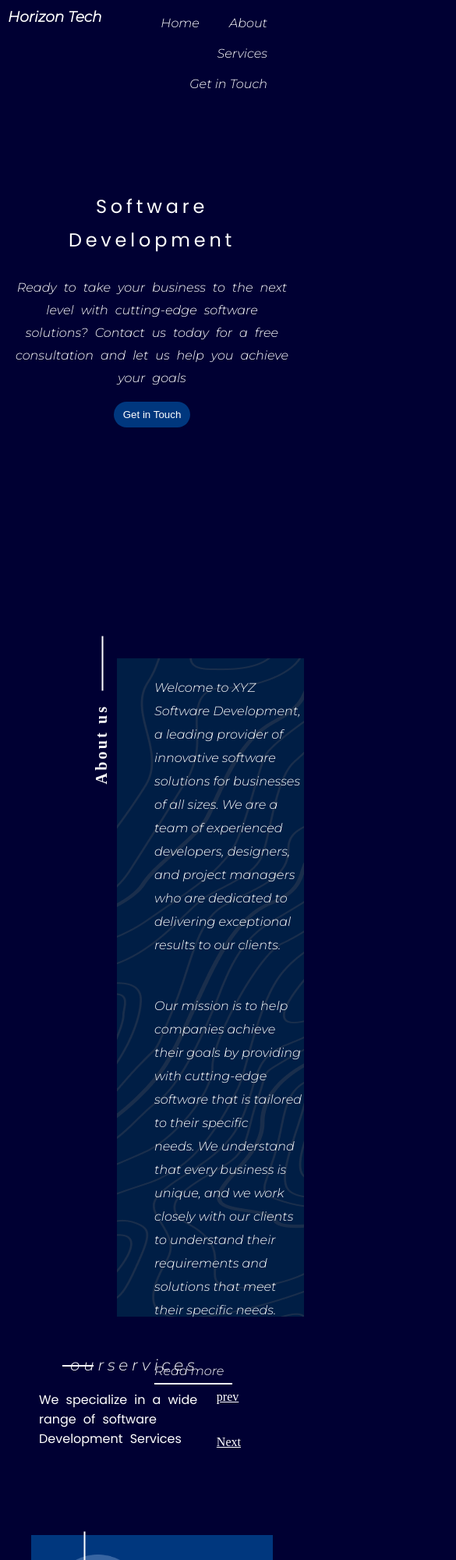
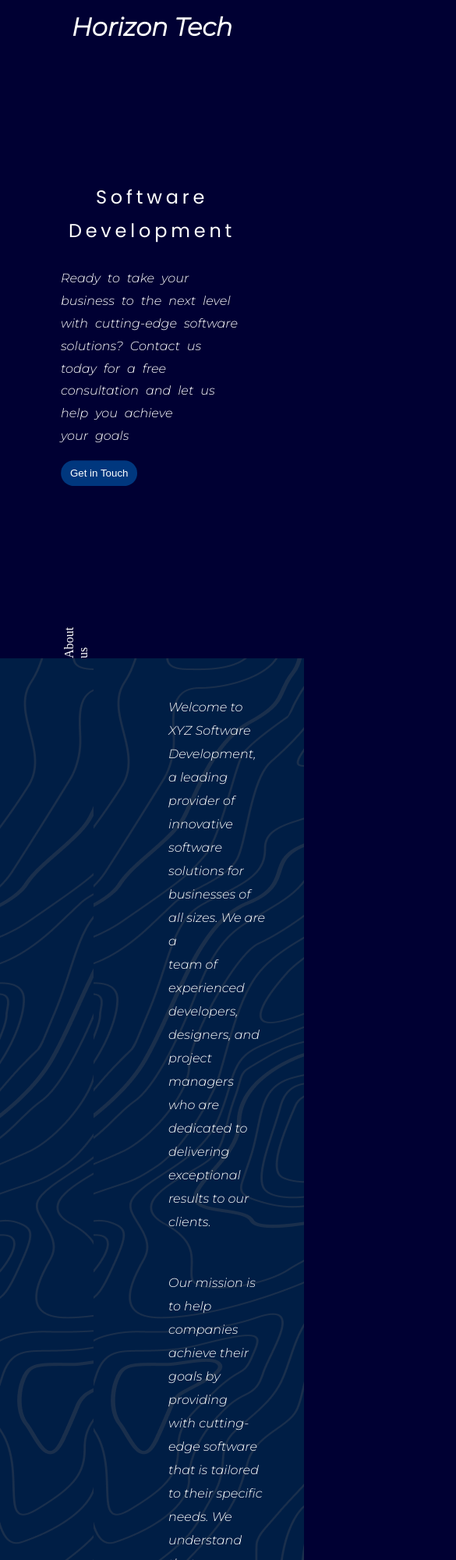
Before and after one commit to Muhamaddiis/horizon-tech, a plain HTML site: page index.html in a window 390 px wide. Shown: the top 2000 px of the page at 78% size, 585 px wide, since content can reach past the window. Drawn offline with nearby package versions, Linux system fonts and the light colour scheme.

Commit message:
st:stling of thr first page'

```diff
--- a/index.html
+++ b/index.html
@@ -11,11 +11,11 @@
     <link href="https://fonts.googleapis.com/css2?family=Montserrat:ital,wght@1,300&family=Poppins&display=swap" rel="stylesheet">
 </head>
 <body>
-    <div class="container">
+    <div class="container first_container">
         <div class="header">
             <nav>
-            <h3>Horizon Tech</h3>
-                <ul>
+            <h3 class="logo">Horizon Tech</h3>
+                <ul class="nav-list">
                     <li><a href="#">Home</a></li>
                     <li><a href="#">About</a></li>
                     <li><a href="#">Services</a></li>
@@ -28,16 +28,18 @@
                 <h2>Software <br> Development</h2>
             </div>
             <div class="paragraph">
-                <p>Ready to take your business to the next level with cutting-edge software <br>
+                <p class="paragraph-text">Ready to take your business to the next level with cutting-edge software <br>
                 solutions? Contact us today for a free consultation and let us help you achieve <br> your goals</p>
             </div>
             <button class="getIntouch"><a href="#"></a>Get in Touch</button>
         </div>
     </div>
-    <div class="container">
+    <!-- Second Page -->
+    <div class="container container-box">
         <div class="box">
             <div class="about-us">
-                <h4 id="aboutus"> About us </h4>
+                <p id="aboutus"> About us </p>
+                <div class="aboutus-description">
                     <p class="p1">
                         Welcome to XYZ Software Development, a leading provider of <br>
                         innovative software solutions for businesses of all sizes. We are a <br>
@@ -51,12 +53,14 @@
                         solutions that meet their specific needs.
                     </p>
                     <a class="p3 p1"href="#">Read more</a>
+                </div>
+
                 <img class="svg"src="./images/Frame4.svg">
                 </div>
             </div>
         </div>
     </div>
-    <div class="container">
+    <!-- <div class="container">
         <div class="ourservices">
             <h4 id="ourservices">ourservices</h4>
             <div class="ourservices2">
@@ -68,7 +72,7 @@
                     <li><a href="">Next</a></li>
                 </ul>
             </div>
-            <!--<img src="images/Vector (1).png"> -->
+
         </div>
         <div class="cards">
             <div class="card1">
@@ -90,8 +94,8 @@
                 </p>
             </div>
         </div>
-    </div>
-    <div class="container">
+    </div> -->
+    <!-- <div class="container">
         <div class="box">
             <div class="why-choose-us">
                 <h4 id="whychooseus">Why choose us</h4>
@@ -160,7 +164,7 @@
                 <ion-icon name="logo-instagram"></ion-icon>
             </div>
         </div>
-    </div>
+    </div> -->
     <script src="main.js"></script>
     <script type="module" src="https://unpkg.com/ionicons@5.5.2/dist/ionicons/ionicons.esm.js"></script>
     <script nomodule src="https://unpkg.com/ionicons@5.5.2/dist/ionicons/ionicons.js"></script>
--- a/style.css
+++ b/style.css
@@ -7,9 +7,18 @@
 body {
     background: #000033;
 }
-.container {
+.logo {
+    font-size: x-large;
+    margin: 5px 3px
+}
+.first_container {
+
+    position: relative;
+}
+.container{
     width: 100%;
-    height: 100vh;
+    min-height: 100vh;
+    position: relative;
 }
 header {
     margin-top: 25px;
@@ -52,6 +61,9 @@ nav ul li a:hover{
     transition: ease-out 0.5s;
 }
 .description {
+    position: absolute;
+    top: 50%; right: 50%;
+    transform: translate(50%,-50%);
     display: flex;
     flex-direction: column;
     justify-content: center;
@@ -59,7 +71,7 @@ nav ul li a:hover{
     color: #ffff;
 }
 .header2 h2 {
-    margin-top: 6rem;
+    /* margin-top: 6rem; */
     padding: 10px;
     letter-spacing: 0.3rem;
     line-height: 1.8;
@@ -84,23 +96,36 @@ nav ul li a:hover{
     margin-top: 1rem;
     cursor: pointer;
 }
-.box {
+.aboutus-description{
     background: #001E45;
-    margin-left: 150px;
+    /* margin-left: 150px; */
+    padding:3rem;
     height: inherit;
+    flex-grow: 2;
     background-image: url(images/Vector.png);
 }
+.box {
+    /* background: #001E45; */
+    /* margin-left: 150px; */
+    height: inherit;
+
+}
 #aboutus {
-    position: relative;
+    /* position: relative;
     width: 200px;
     right: 120px;
-    top: 50px;
+
+    top: 50px; */
     color: #ffff;
+
     transform: rotate(-90deg);
-    font-size: 20px;
-    letter-spacing: 0.2rem;
+    transform-origin: 0 0;
+
+    display: inline-block;
+    /* font-size: 20px; */
+    /* letter-spacing: 0.2rem; */
 }
-#aboutus::after{
+/* #aboutus::after{
     content: "";
     width: 70px;
     height: 2px;
@@ -108,7 +133,7 @@ nav ul li a:hover{
     position: absolute;
     left: 60%;
     top: 50%;
-}
+} */
 
 .p1 {
 
@@ -195,12 +220,11 @@ nav ul li a:hover{
     display: flex;
     justify-content: space-around;
 }
-@media only screen and (max-width: 600px){
-    .cards {
-        display: flex;
-        flex-direction: column;
-        justify-content: space-between;
-    }
+.about-us{
+    /* padding: 4rem; */
+    display:flex;
+    padding-left: 5rem;
+
 }
 .card1 {
     background: #00377E;
@@ -340,3 +364,33 @@ nav ul li a:hover{
     flex-direction: column;
     line-height: 10px;
 }
+@media only screen and (max-width: 600px){
+    .cards {
+        display: flex;
+        flex-direction: column;
+        justify-content: space-between;
+    }
+    .nav-list {
+        display: none;
+    }
+    .logo {
+        font-size: xx-large;
+        text-align: center;
+    }
+    .paragraph-text{
+        text-align: left !important;
+    }
+    .description {
+        align-items: flex-start;
+        padding: 10px;
+    }
+    .container-box{
+        background: #001E45;
+        background-image: url(images/Vector.png);
+
+
+    }
+    .box {
+        background: none;
+    }
+}
```
Lines whose indentation alone changed are shown as unchanged.
